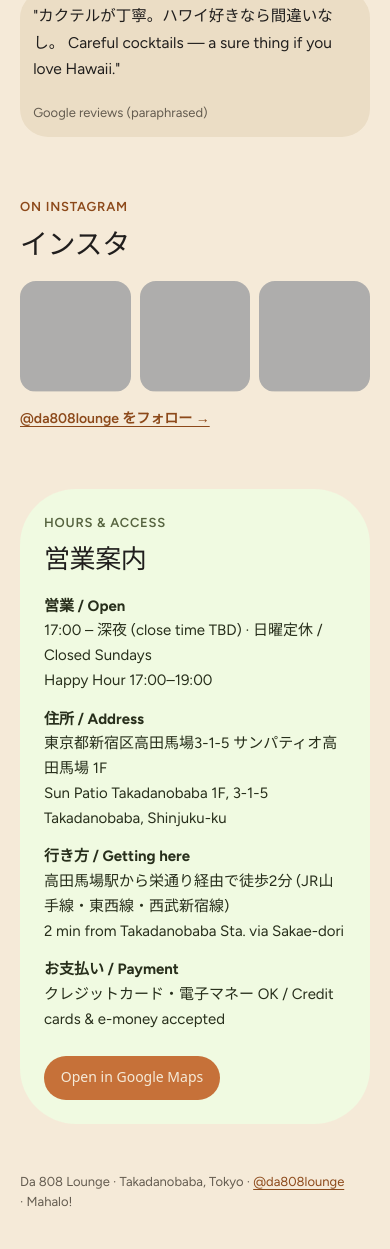
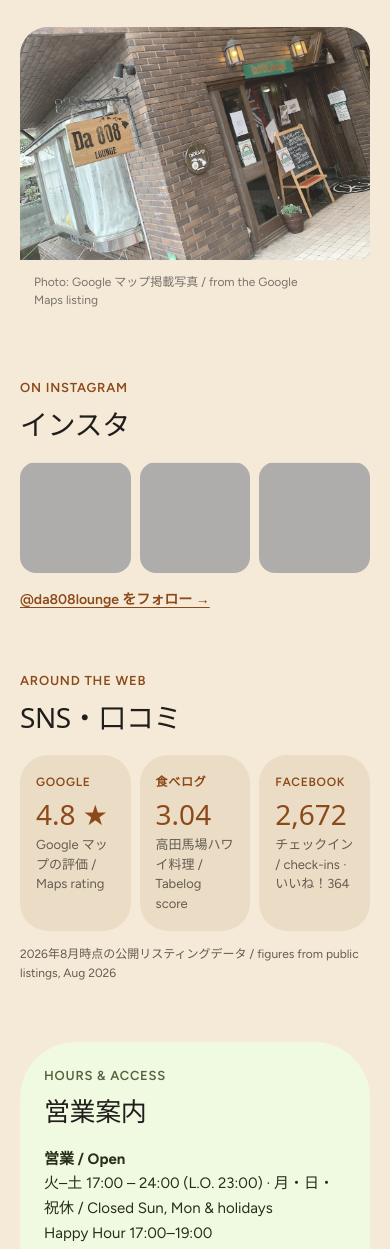
Before and after one commit to davidklan-png/da808lounge, a plain HTML site: page public/index.html in a window 390 px wide. Shown: the part 2815-4064 px from the top of the page. Drawn offline with nearby package versions, Linux system fonts and the light colour scheme; no server answers; a web font is replaced by a local one.

Commit message:
Curate public listing data into the page
- Hours: Tue-Sat 17:00-24:00 (L.O. 23:00), closed Sun/Mon/holidays,
  replacing "close time TBD" (Google + Tabelog agree)
- Reviews: verbatim Tabelog quotes with scores/dates, replacing
  paraphrases; today-chip now marks Mondays closed too
- New "Around the web" section: Google 4.8 / Tabelog 3.04 /
  Facebook check-ins cards, sourced Aug 2026
- Google Maps listing cover photo added to reviews, attributed

Co-Authored-By: Claude <noreply@anthropic.com>

```diff
--- a/public/index.html
+++ b/public/index.html
@@ -93,7 +93,7 @@
     <section style="padding:52px 0 8px" data-screen-label="Reviews">
       <span style="display:block;font-size:13px;letter-spacing:0.06em;text-transform:uppercase;font-weight:600;color:var(--color-accent-700)">What people say</span>
       <h2 style="font-family:var(--font-heading);font-weight:var(--font-heading-weight);font-size:clamp(28px,6vw,36px);line-height:1.15;margin:10px 0 0">みんなの声</h2>
-      <!-- Paraphrased from public Tabelog/Google reviews — replace with verbatim Google quotes -->
+      <!-- Verbatim Tabelog reviews (食べログ, public listing) — quoted spans only, unaltered -->
       <div style="display:flex;flex-direction:column;gap:var(--space-4);margin-top:22px">
         <sc-for list="{{ reviews }}" as="r" hint-placeholder-count="3">
           <div class="card" style="border-radius:var(--radius-lg)">
@@ -102,6 +102,10 @@
           </div>
         </sc-for>
       </div>
+      <figure class="washed" style="margin:28px 0 0;border-radius:var(--radius-lg);overflow:hidden">
+        <img src="uploads/google-listing-cover.png" alt="Da 808 Lounge counter with bottles and cocktails" style="width:100%;aspect-ratio:3/2;object-fit:cover;display:block">
+        <figcaption style="font-size:12px;padding:8px 14px;color:var(--color-neutral-700)">Photo: Google マップ掲載写真 / from the Google Maps listing</figcaption>
+      </figure>
     </section>
 
     <section style="padding:52px 0 8px" data-screen-label="Instagram">
@@ -116,12 +120,35 @@
       <p style="font-size:14px;margin:16px 0 0"><a href="https://www.instagram.com/da808lounge" target="_blank" rel="noopener" style="font-weight:600">@da808lounge をフォロー →</a></p>
     </section>
 
+    <section style="padding:52px 0 8px" data-screen-label="Around the web">
+      <span style="display:block;font-size:13px;letter-spacing:0.06em;text-transform:uppercase;font-weight:600;color:var(--color-accent-700)">Around the web</span>
+      <h2 style="font-family:var(--font-heading);font-weight:var(--font-heading-weight);font-size:clamp(28px,6vw,36px);line-height:1.15;margin:10px 0 0">SNS・口コミ</h2>
+      <div style="display:grid;grid-template-columns:repeat(3,1fr);gap:var(--space-2);margin-top:22px">
+        <a href="https://maps.app.goo.gl/MTxtKQpGXYfx63m19" target="_blank" rel="noopener" class="card" style="text-decoration:none;border-radius:var(--radius-lg);padding:18px 16px;display:block">
+          <span style="display:block;font-size:12px;letter-spacing:0.06em;text-transform:uppercase;font-weight:600;color:var(--color-accent-700)">Google</span>
+          <span style="display:block;font-family:var(--font-heading);font-weight:var(--font-heading-weight);font-size:28px;line-height:1.2;margin-top:6px">4.8 ★</span>
+          <span style="display:block;font-size:13px;line-height:1.5;margin-top:4px;color:var(--color-neutral-700)">Google マップの評価 / Maps rating</span>
+        </a>
+        <a href="https://tabelog.com/tokyo/A1305/A130503/13278819/" target="_blank" rel="noopener" class="card" style="text-decoration:none;border-radius:var(--radius-lg);padding:18px 16px;display:block">
+          <span style="display:block;font-size:12px;letter-spacing:0.06em;text-transform:uppercase;font-weight:600;color:var(--color-accent-700)">食べログ</span>
+          <span style="display:block;font-family:var(--font-heading);font-weight:var(--font-heading-weight);font-size:28px;line-height:1.2;margin-top:6px">3.04</span>
+          <span style="display:block;font-size:13px;line-height:1.5;margin-top:4px;color:var(--color-neutral-700)">高田馬場ハワイ料理 / Tabelog score</span>
+        </a>
+        <a href="https://www.facebook.com/Da808Lounge/" target="_blank" rel="noopener" class="card" style="text-decoration:none;border-radius:var(--radius-lg);padding:18px 16px;display:block">
+          <span style="display:block;font-size:12px;letter-spacing:0.06em;text-transform:uppercase;font-weight:600;color:var(--color-accent-700)">Facebook</span>
+          <span style="display:block;font-family:var(--font-heading);font-weight:var(--font-heading-weight);font-size:28px;line-height:1.2;margin-top:6px">2,672</span>
+          <span style="display:block;font-size:13px;line-height:1.5;margin-top:4px;color:var(--color-neutral-700)">チェックイン / check-ins · いいね！364</span>
+        </a>
+      </div>
+      <p style="font-size:12px;margin:14px 0 0;color:var(--color-neutral-700)">2026年8月時点の公開リスティングデータ / figures from public listings, Aug 2026</p>
+    </section>
+
     <section id="access" style="padding:52px 0 12px" data-screen-label="Hours and access">
       <div style="background:var(--color-accent-2-100);border-radius:calc(2 * var(--radius-lg));padding:clamp(24px,6vw,40px)">
         <span style="display:block;font-size:13px;letter-spacing:0.06em;text-transform:uppercase;font-weight:600;color:var(--color-accent-2-700)">Hours &amp; access</span>
         <h2 style="font-family:var(--font-heading);font-weight:var(--font-heading-weight);font-size:clamp(26px,6vw,32px);line-height:1.15;margin:10px 0 0">営業案内</h2>
         <div style="display:flex;flex-direction:column;gap:14px;margin-top:20px;font-size:15px;line-height:1.65;color:var(--color-accent-2-900)">
-          <p style="margin:0"><strong>営業 / Open</strong><br>17:00 – 深夜 (close time TBD) · 日曜定休 / Closed Sundays<br>Happy Hour 17:00–19:00</p>
+          <p style="margin:0"><strong>営業 / Open</strong><br>火–土 17:00 – 24:00 (L.O. 23:00) · 月・日・祝休 / Closed Sun, Mon &amp; holidays<br>Happy Hour 17:00–19:00</p>
           <p style="margin:0"><strong>住所 / Address</strong><br>東京都新宿区高田馬場3-1-5 サンパティオ高田馬場 1F<br>Sun Patio Takadanobaba 1F, 3-1-5 Takadanobaba, Shinjuku-ku</p>
           <p style="margin:0"><strong>行き方 / Getting here</strong><br>高田馬場駅から栄通り経由で徒歩2分 (JR山手線・東西線・西武新宿線)<br>2 min from Takadanobaba Sta. via Sakae-dori</p>
           <p style="margin:0"><strong>お支払い / Payment</strong><br>クレジットカード・電子マネー OK / Credit cards &amp; e-money accepted</p>
@@ -139,9 +166,10 @@
 <script type="text/x-dc" data-dc-script data-props="{&quot;showHappyHour&quot;:{&quot;editor&quot;:&quot;boolean&quot;,&quot;default&quot;:true,&quot;tsType&quot;:&quot;boolean&quot;,&quot;section&quot;:&quot;Content&quot;},&quot;showLunch&quot;:{&quot;editor&quot;:&quot;boolean&quot;,&quot;default&quot;:false,&quot;tsType&quot;:&quot;boolean&quot;,&quot;section&quot;:&quot;Content&quot;}}">
 class Component extends DCLogic {
   renderVals() {
-    const isSunday = new Date().getDay() === 0;
+    const dow = new Date().getDay();
+    const isClosedDay = dow === 0 || dow === 1; // 日・月定休 / closed Sun & Mon
     return {
-      todayChip: isSunday ? "本日定休 / Closed today" : "今日 17:00 OPEN / Open today from 5pm",
+      todayChip: isClosedDay ? "本日定休 / Closed today" : "今日 17:00 OPEN / Open today from 5pm",
       showHappyHour: this.props.showHappyHour ?? true,
       showLunch: this.props.showLunch ?? true,
       drinks: [
@@ -152,9 +180,8 @@ class Component extends DCLogic {
         { name: "Soft Drinks", note: "ノンアルもどうぞ / zero-proof welcome", price: "¥ —" }
       ],
       reviews: [
-        { text: "レトロな内装がおしゃれで、落ち着く雰囲気。 Retro interior, calming atmosphere.", source: "Tabelog review (paraphrased)" },
-        { text: "カウンターでひとり飲みにちょうどいい。 Just right for a solo drink at the counter.", source: "Tabelog / Google (paraphrased)" },
-        { text: "カクテルが丁寧。ハワイ好きなら間違いなし。 Careful cocktails — a sure thing if you love Hawaii.", source: "Google reviews (paraphrased)" }
+        { text: "レトロな内装がおしゃれで落ち着けそうな雰囲気。色々なシーンにマッチしそうです！", source: "食べログ 3.5 · 2025/12訪問" },
+        { text: "ハワイ出身のオーナーと営業熱心な女子店員さんの意気込みを買って、次回は夜に訪問したい。", source: "食べログ 3.1 · 2025/04訪問" }
       ]
     };
   }
```
Also changed, not shown: public/uploads/google-listing-cover.png (added), 1 other file.
